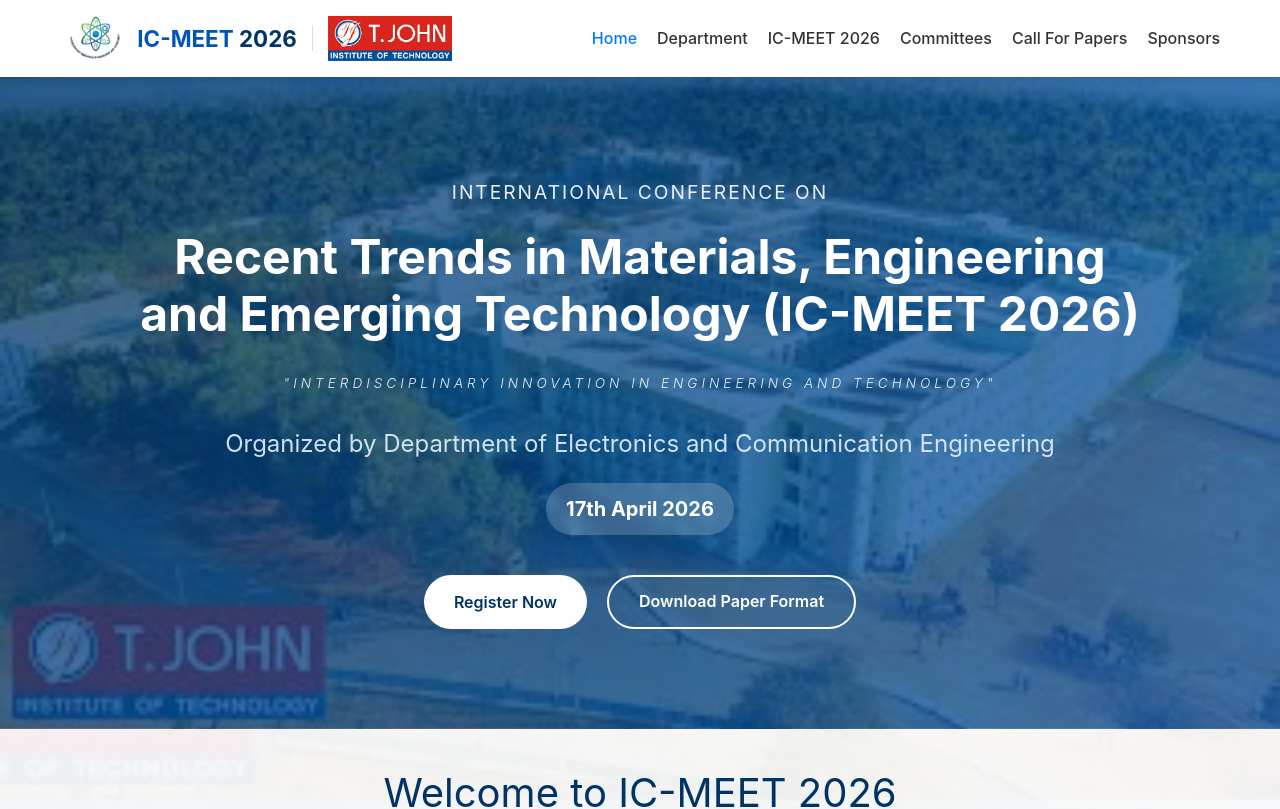
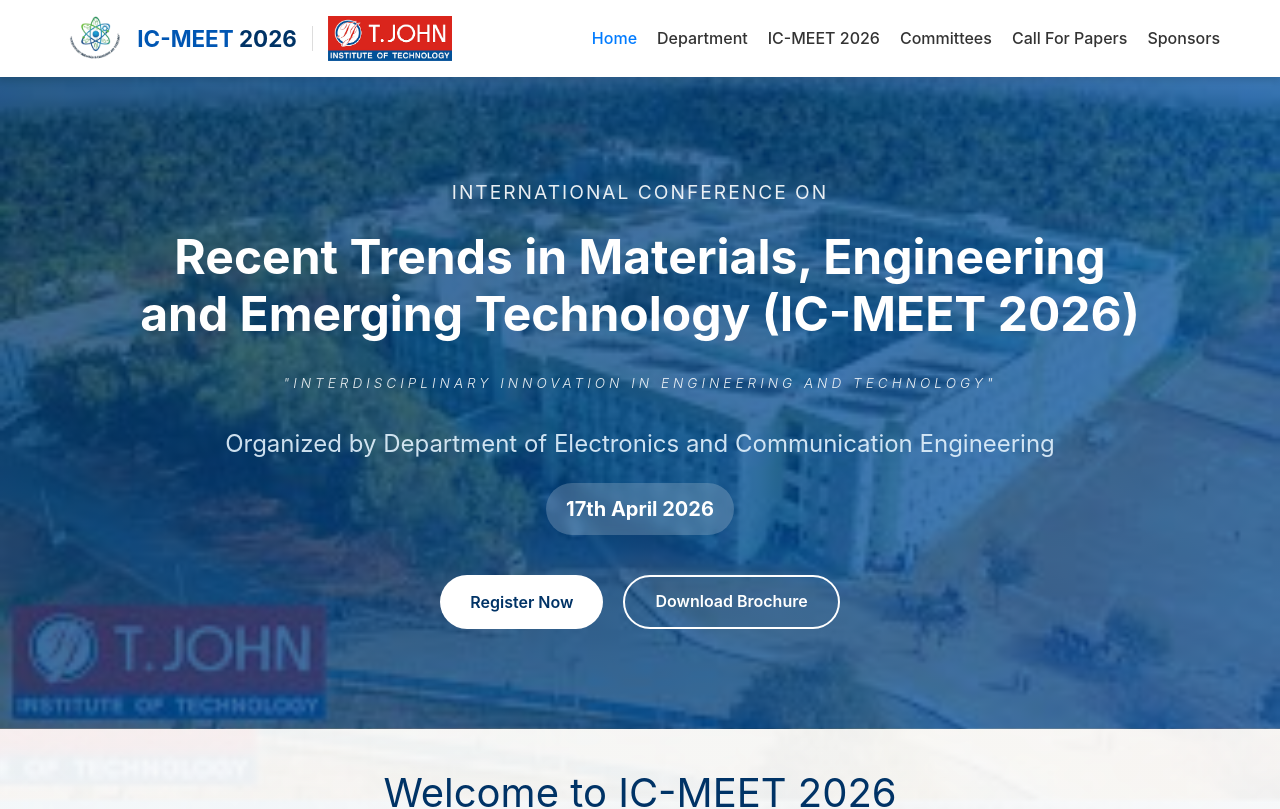
Before and after one commit to Neha-sunil/icmeet2026, a React (Vite) app: page / in a window 1280 px wide. Shown: the top 809 px of the page. Built offline with nearby package versions, Linux system fonts and the light colour scheme.

Commit message:
Update Home page to download brochure instead of paper format

```diff
--- a/src/pages/Home.jsx
+++ b/src/pages/Home.jsx
@@ -25,8 +25,8 @@
 
                 <div className="cta-buttons">
                     <button className="btn btn-primary" onClick={() => window.open('https://forms.gle/Bsia1xqWdA68qmVE9', '_blank')}>Register Now</button>
-                    <a href="/IC MEET 2026 Paper Format.docx" download="IC_MEET_2026_Paper_Format.docx" className="btn btn-secondary" style={{ textDecoration: 'none', display: 'flex', alignItems: 'center', justifyContent: 'center' }}>
-                        Download Paper Format
+                    <a href="/IC MEET 2026.pdf" download="IC_MEET_2026_Brochure.pdf" className="btn btn-secondary" style={{ textDecoration: 'none', display: 'flex', alignItems: 'center', justifyContent: 'center' }}>
+                        Download Brochure
                     </a>
                 </div>
             </div>
```
Also changed, not shown: 1 other file (tests, documents, lock files or other folders).
